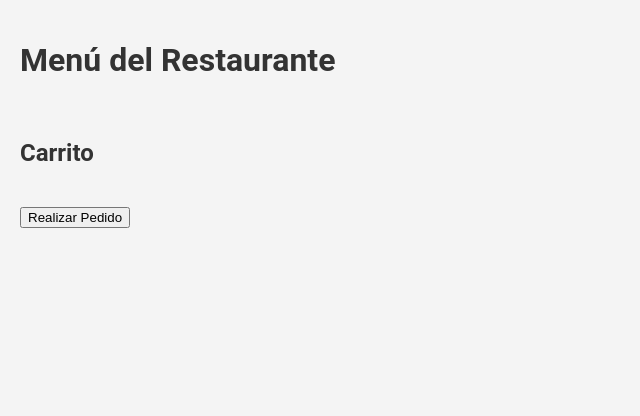
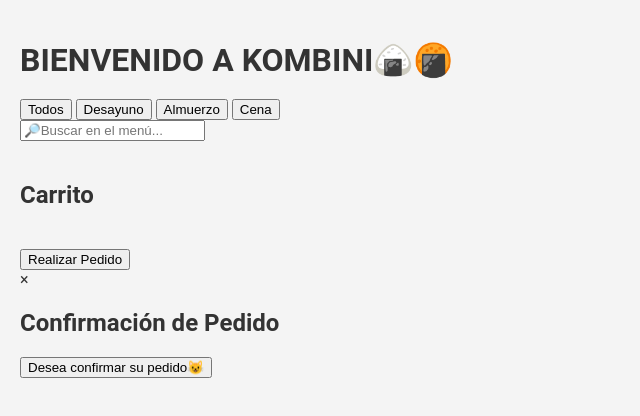
Before and after one commit to Damvalens/restaurante-app, a website: page public/index.html in a window 1280 px wide. Shown: the whole page, without its empty margins (0-640 px from the left). Drawn offline with Linux system fonts and the light colour scheme; no server answers.

Commit message:
Update index.html

```diff
--- a/public/index.html
+++ b/public/index.html
@@ -1,18 +1,37 @@
-
 <!DOCTYPE html>
 <html lang="es">
 <head>
   <meta charset="UTF-8">
   <meta name="viewport" content="width=device-width, initial-scale=1.0">
-  <title>Menú del Restaurante</title>
+  <title>BIENVENIDO A KOMBINI🍙🍘</title>
   <link rel="stylesheet" href="styles.css">
 </head>
 <body>
-  <h1>Menú del Restaurante</h1>
+  <h1>BIENVENIDO A KOMBINI🍙🍘</h1>
+
+  <div id="filters">
+    <button data-category="all">Todos</button>
+    <button data-category="desayuno">Desayuno</button>
+    <button data-category="almuerzo">Almuerzo</button>
+    <button data-category="cena">Cena</button>
+  </div>
+
+  <input type="text" id="search" placeholder="🔎Buscar en el menú...">
   <div id="menu"></div>
+
   <h2>Carrito</h2>
   <div id="cart"></div>
   <button id="place-order">Realizar Pedido</button>
+
+  <div id="confirmation-modal" class="modal">
+    <div class="modal-content">
+      <span class="close-button">&times;</span>
+      <h2>Confirmación de Pedido</h2>
+      <div id="order-summary"></div>
+      <button id="confirm-order">Desea confirmar su pedido😺</button>
+    </div>
+  </div>
+
   <script src="script.js"></script>
 </body>
 </html>
```
